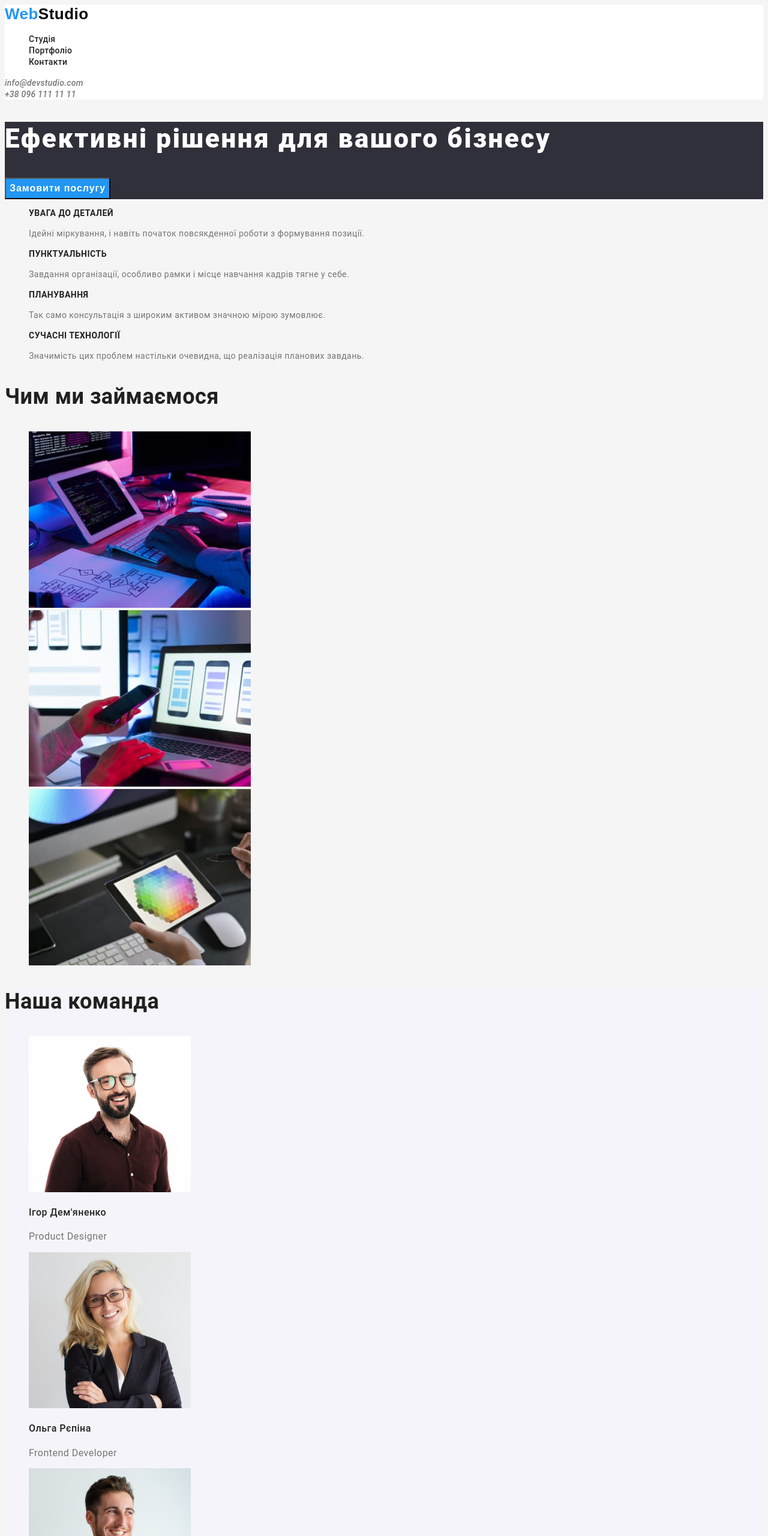
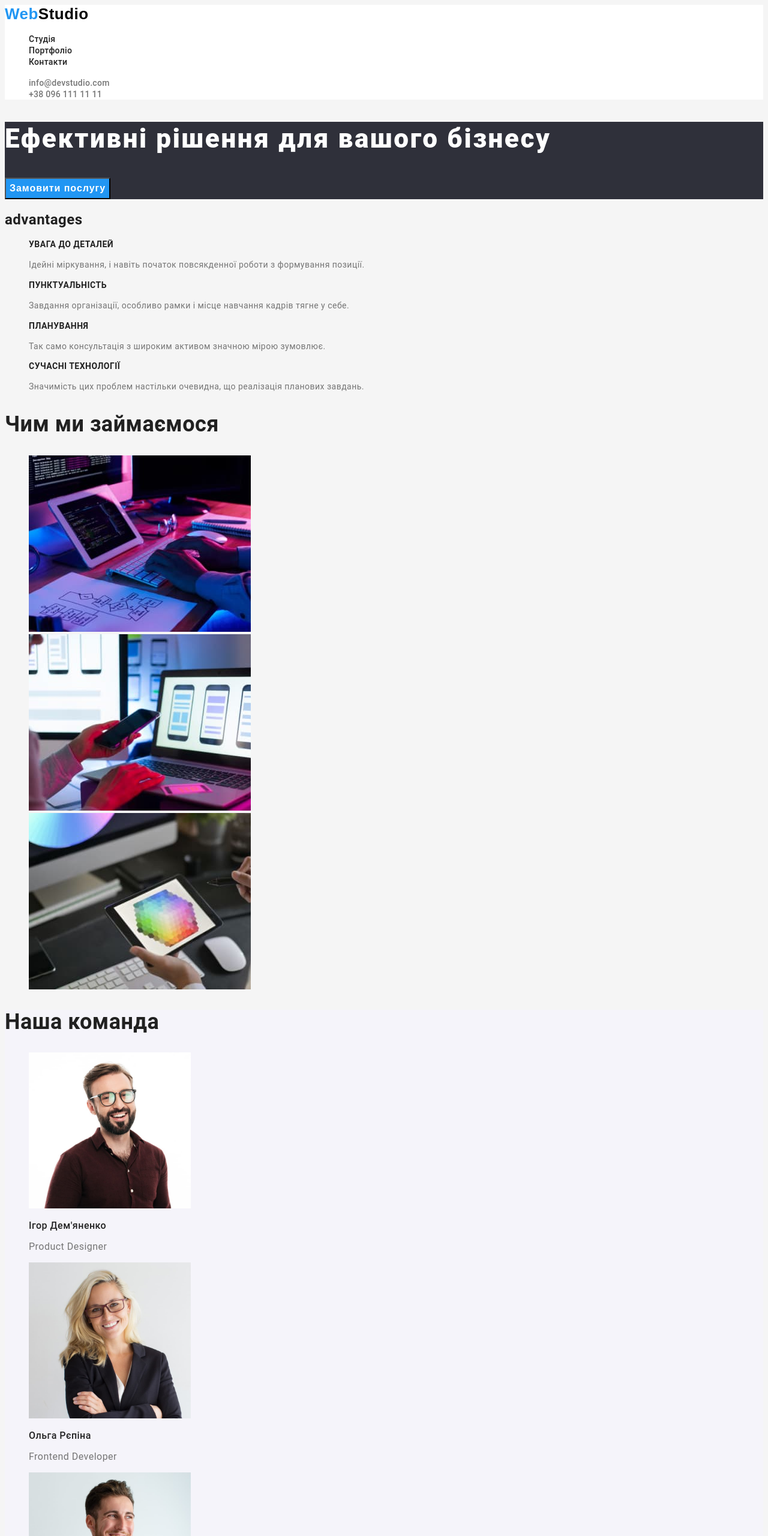
Before and after one commit to Vladislav-Ivanilov/goit-markup-hw-02, a plain HTML site: page index.html in a window 1280 px wide. Shown: the top 2560 px of the page at 60% size. Drawn offline with Linux system fonts and the light colour scheme; a web font is replaced by a local one.

Commit message:
tag adjustment

```diff
--- a/index.html
+++ b/index.html
@@ -14,7 +14,7 @@
 	<header class="page-header">
 
 		<!--*nav-->
-		<nav>
+		<nav class="list">
 			<a href="./index.html" class="logo list"><span class="accent">Web</span>Studio</a>
 			<ul class="site-nav list">
 				<li><a href="./index.html" class="link list">Студія</a></li>
@@ -24,10 +24,11 @@
 		</nav>
 
 		<!--*contacts-->
-		<address>
-			<a href="mailtoo:info@devstudio.com" class="contacts-header list">info@devstudio.com</a><br>
-			<a href="tel:+380961111111" class="contacts-header list">+38 096 111 11 11</a>
-		</address>
+
+		<ul class="list">
+			<li><a href="mailtoo:info@devstudio.com" class="contacts-header list">info@devstudio.com</a><br></li>
+			<li><a href="tel:+380961111111" class="contacts-header list">+38 096 111 11 11</a></li>
+		</ul>
 	</header>
 
 	<!-- ?main-->
@@ -45,21 +46,22 @@
 		<!--*advantages-->
 
 		<section class="advantages">
+			<h2>advantages</h2>
 			<ul class="advantages-list list">
 				<li>
-					<h2 class="title">УВАГА ДО ДЕТАЛЕЙ</h2>
+					<h3 class="title">УВАГА ДО ДЕТАЛЕЙ</h3>
 					<p class="info">Ідейні міркування, і навіть початок повсякденної роботи з формування позиції.</p>
 				</li>
 				<li>
-					<h2 class="title">ПУНКТУАЛЬНІСТЬ</h2>
+					<h3 class="title">ПУНКТУАЛЬНІСТЬ</h3>
 					<p class="info">Завдання організації, особливо рамки і місце навчання кадрів тягне у себе.</p>
 				</li>
 				<li>
-					<h2 class="title">ПЛАНУВАННЯ</h2>
+					<h3 class="title">ПЛАНУВАННЯ</h3>
 					<p class="info">Так само консультація з широким активом значною мірою зумовлює.</p>
 				</li>
 				<li>
-					<h2 class="title">СУЧАСНІ ТЕХНОЛОГІЇ</h2>
+					<h3 class="title">СУЧАСНІ ТЕХНОЛОГІЇ</h3>
 					<p class="info">Значимість цих проблем настільки очевидна, що реалізація планових завдань.</p>
 				</li>
 			</ul>
@@ -68,40 +70,39 @@
 		<!--*what are we doing-->
 
 		<article>
-			<h3 class="title-section">Чим ми займаємося</h3>
+			<h2 class="title-section">Чим ми займаємося</h2>
 			<ul class="list">
-				<li><a href="/"><img src="./image/our_work_1.jpg" alt="our-work-foto" width="370" height="294" class="list"></a></li>
-				<li><a href="/"><img src="./image/our_work_2.jpg" alt="our-work-foto" width="370" height="294" class="list"></a></li>
-				<li><a href="/"><img src="./image/our_work_3.jpg" alt="our-work-foto" width="370" height="294" class="list"></a></li>
-
+				<li><img class="list" src="./image/our_work_1.jpg" alt="our-work-foto" width="370" height="294"> </li>
+				<li><img class="list" src="./image/our_work_2.jpg" alt="our-work-foto" width="370" height="294"> </li>
+				<li><img class="list" src="./image/our_work_3.jpg" alt="our-work-foto" width="370" height="294"> </li>
 			</ul>
 		</article>
 
 		<!--*team-->
 
 		<section class="team-section">
-			<h3 class="title-section">Наша команда</h3>
+			<h2 class="title-section">Наша команда</h2>
 			<ul class="ouer-team list">
-				<li><a href="/" class="list team">
+				<li class="list team">
 					<img src="./image/team_1.jpg" alt="team-foto" width="270" height="260">
-					<h4 class="name-team">Ігор Дем'яненко</h4>
+					<h3 class="name-team">Ігор Дем'яненко</h3>
 					<p class="jobe-title">Product Designer</p>
-				</a></li>
-				<li><a href="/" class="list team">
+				</li>
+				<li class="list team">
 					<img src="./image/team_2.jpg" alt="team-foto" width="270" height="260">
-					<h4 class="name-team">Ольга Рєпіна</h4>
+					<h3 class="name-team">Ольга Рєпіна</h3>
 					<p class="jobe-title">Frontend Developer</p>
-				</a></li>
-				<li><a href="/" class="list team">
+				</li>
+				<li class="list team">
 					<img src="./image/team_3.jpg" alt="team-foto" width="270" height="260">
-					<h4 class="name-team">Микола Тарасов</h4>
+					<h3 class="name-team">Микола Тарасов</h3>
 					<p class="jobe-title">Marketing</p>
-				</a></li>
-				<li><a href="/" class="list team">
+				</li>
+				<li class="list team">
 					<img src="./image/team_4.jpg" alt="team-foto" width="270" height="260">
-					<h4 class="name-team">Михайло Єрмаков</h4>
+					<h3 class="name-team">Михайло Єрмаков</h3>
 					<p class="jobe-title">UI Designer</p>
-				</a></li>
+				</li>
 			</ul>
 		</section>
 	</main>
@@ -113,10 +114,14 @@
 
 		<div>
 			<a href="./index.html" class=" logo logo-footer list"><span class="accent">Web</span>Studio</a>
-			<address class="address-footer">м. Київ, пр-т Лесі Українки, 26</address>
-			<address class="contacts-footer">
-				<a href="mailtoo:info@devstudio.com" class="list">info@devstudio.com</a><br>
-				<a href="tel:+380961111111" class="list">+38 096 111 11 11</a>
+			<address>
+				<ul>
+					<li>
+						<a class="address-footer list" href="https://www.google.com.ua/maps" target="_blank" rel="nonoopener noreferrer">м. Київ, пр-т Лесі Українки, 26</a>
+					</li>
+					<li class="contacts-footer list"><a href="mailtoo:info@devstudio.com" class="list">info@devstudio.com</a><br></li>
+					<li class="contacts-footer list"><a href="tel:+380961111111" class="list">+38 096 111 11 11</a></li>
+				</ul>
 			</address>
 		</div>
 	</footer>
```
Also changed, not shown: portfolio.html (+16 -9 lines).
